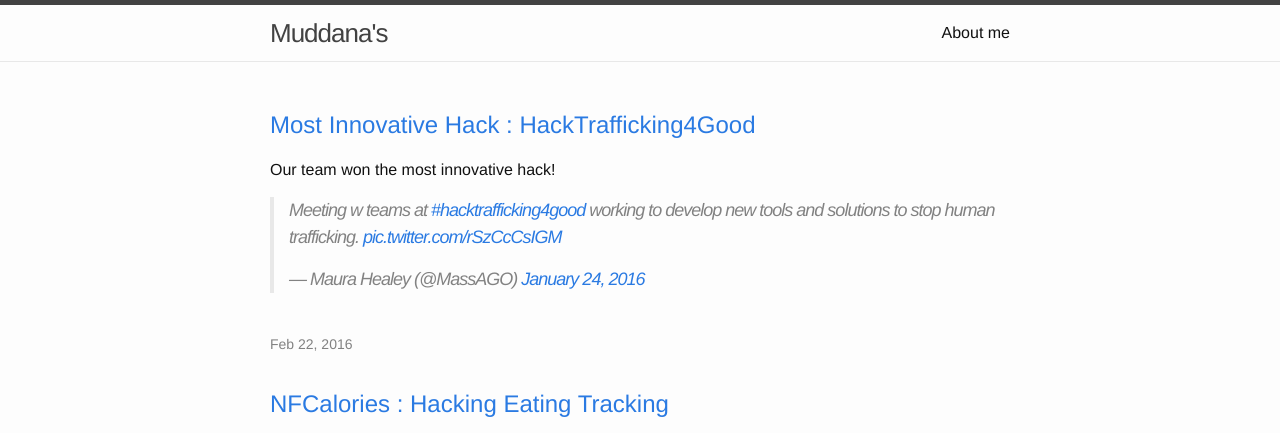
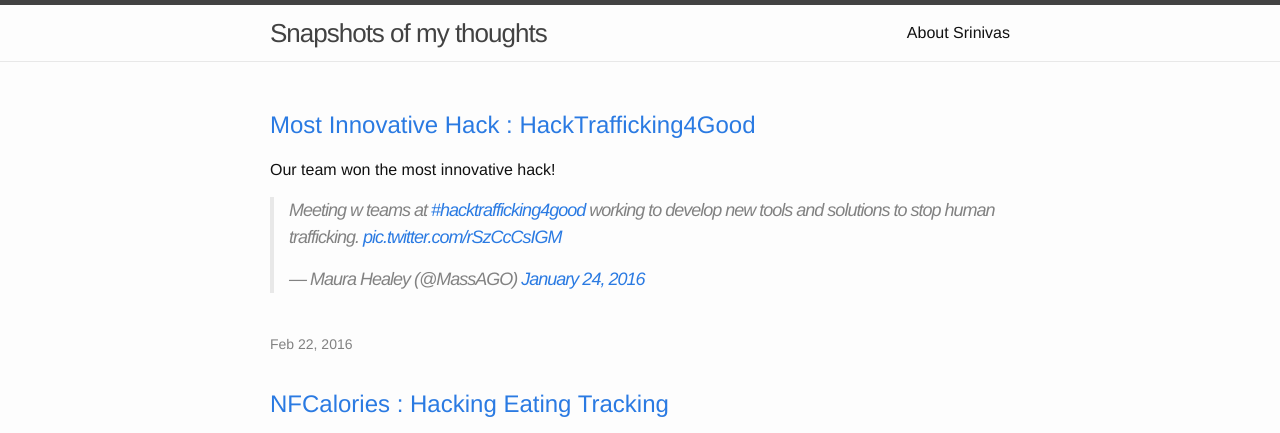
Before and after one commit to muddana/muddana.github.io, a Jekyll site: the page built from index.html, in a window 1280 px wide and 900 px high, cut to the strip 0-433 px from the top of the window. Built offline with Jekyll 4.4.1, drawn with Linux system fonts in a browser that asks for light colours; comment, search, counter and statistics services are not loaded; some of the changed text lies outside the part shown.

Commit message:
updated title
updated title

```diff
--- a/_config.yml
+++ b/_config.yml
@@ -6,7 +6,7 @@
 # 'jekyll serve'. If you change this file, please restart the server process.
 
 # Site settings
-title: Muddana's
+title: Snapshots of my thoughts
 email: srinivas.muddana@gmail.com
 description: > # this means to ignore newlines until "baseurl:"
 
--- a/about.md
+++ b/about.md
@@ -1,6 +1,6 @@
 ---
 layout: page
-title: About me
+title: About Srinivas
 permalink: /about/
 ---
 
```
